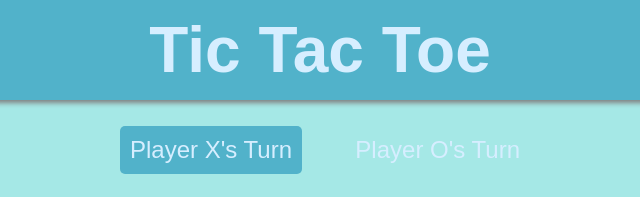
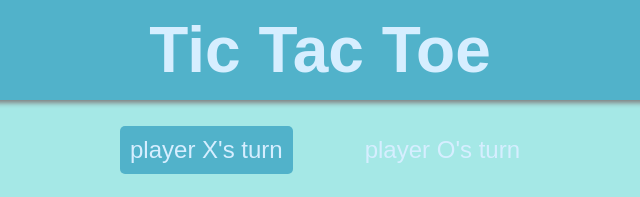
Before and after one commit to anthonyklimo/tictactoe, a plain HTML site: page index.html in a window 1280 px wide. Shown: the top 197 px of the page, 320-960 px from the left. Drawn offline with Linux system fonts and the light colour scheme.

```diff
--- a/index.html
+++ b/index.html
@@ -13,13 +13,13 @@
     <div class="main">
         <div class="header">Tic Tac Toe</div>
         <div class="playerTurn">
-            <div class="highlighted" id="playerX">Player X's Turn</div>
-            <div id="playerO">Player O's Turn</div>
+            <div class="highlighted" id="playerX">player X's turn</div>
+            <div id="playerO">player O's turn</div>
         </div>
         <div id="gameBoard"></div>
         <!-- <div class="restart"> -->
         <button id="restart">Restart</button>
-        <!-- </div> -->
     </div>
+    <div class="hidden" id="pop-up"></div>
 </body>
 </html>
```
